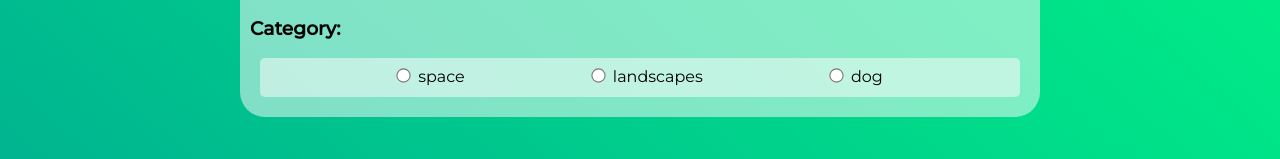
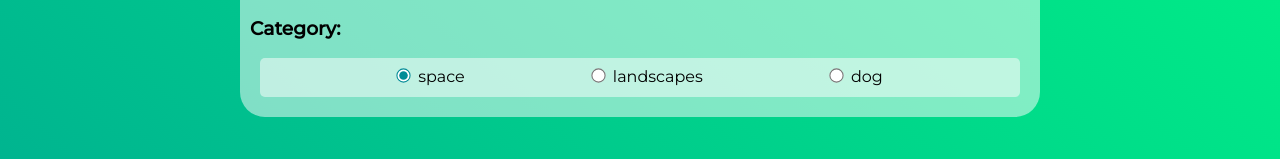
Before and after one commit to kepkaklaudia/memo-game, a React (Create React App) app: page / in a window 1280 px wide. Shown: the part 139-298 px from the top of the page. Built offline with nearby package versions, Linux system fonts and the light colour scheme; no server answers.

Commit message:
isChecked added

```diff
--- a/src/Settings/RadioBox/index.js
+++ b/src/Settings/RadioBox/index.js
@@ -1,8 +1,19 @@
 import { Input } from "./styled";
 
-export const RadioBox = ({ name }) => (
+export const RadioBox = ({ name, selectedItem, onChange }) => {
+  const isChecked = name === selectedItem;
+
+  return (
     <label>
-      <Input type="radio" name={name} id={name} value={name} />
+      <Input
+        type="radio"
+        name={name}
+        id={name}
+        value={name}
+        checked={isChecked}
+        onChange={onChange}
+      />
       {name}
     </label>
-);
+  );
+}
```
